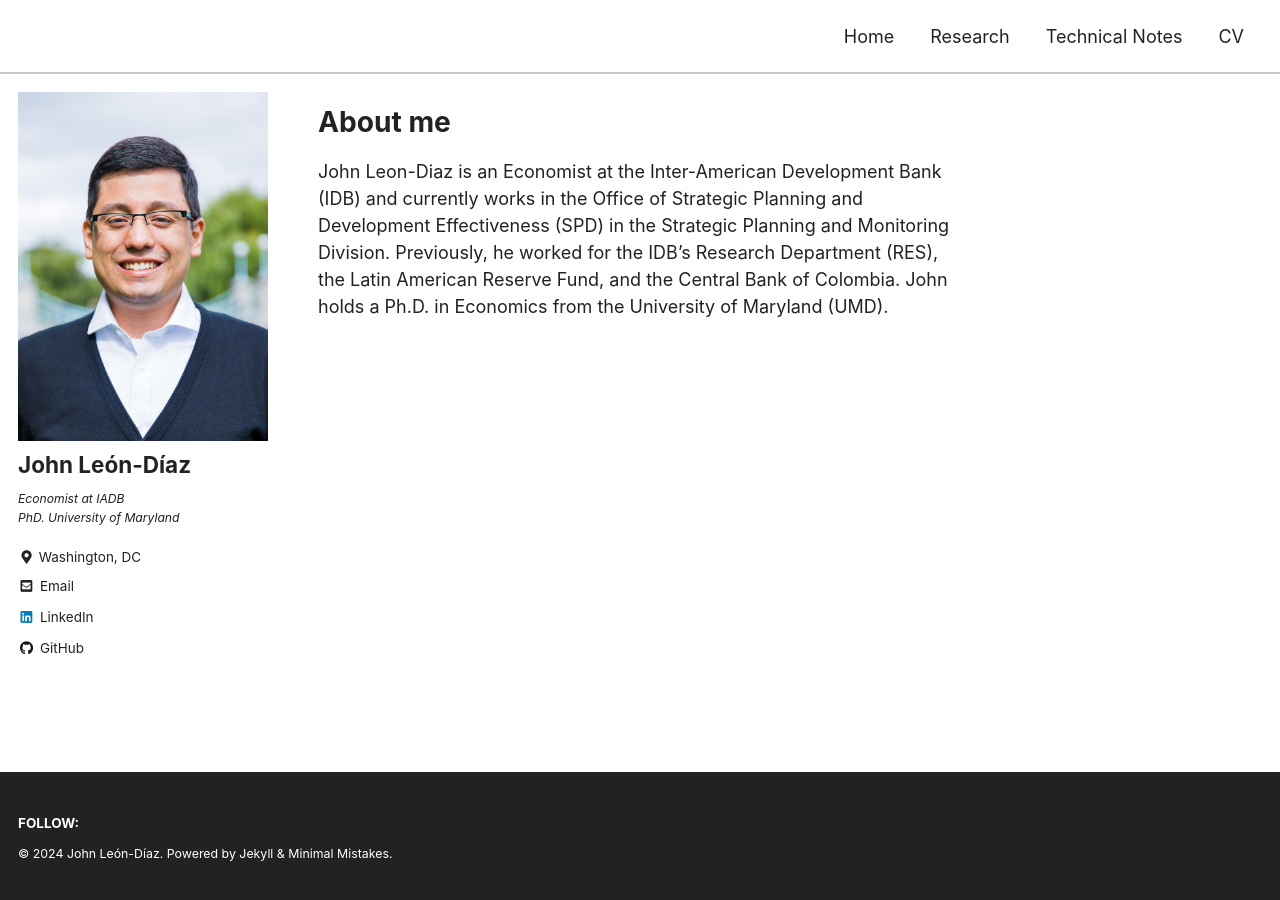
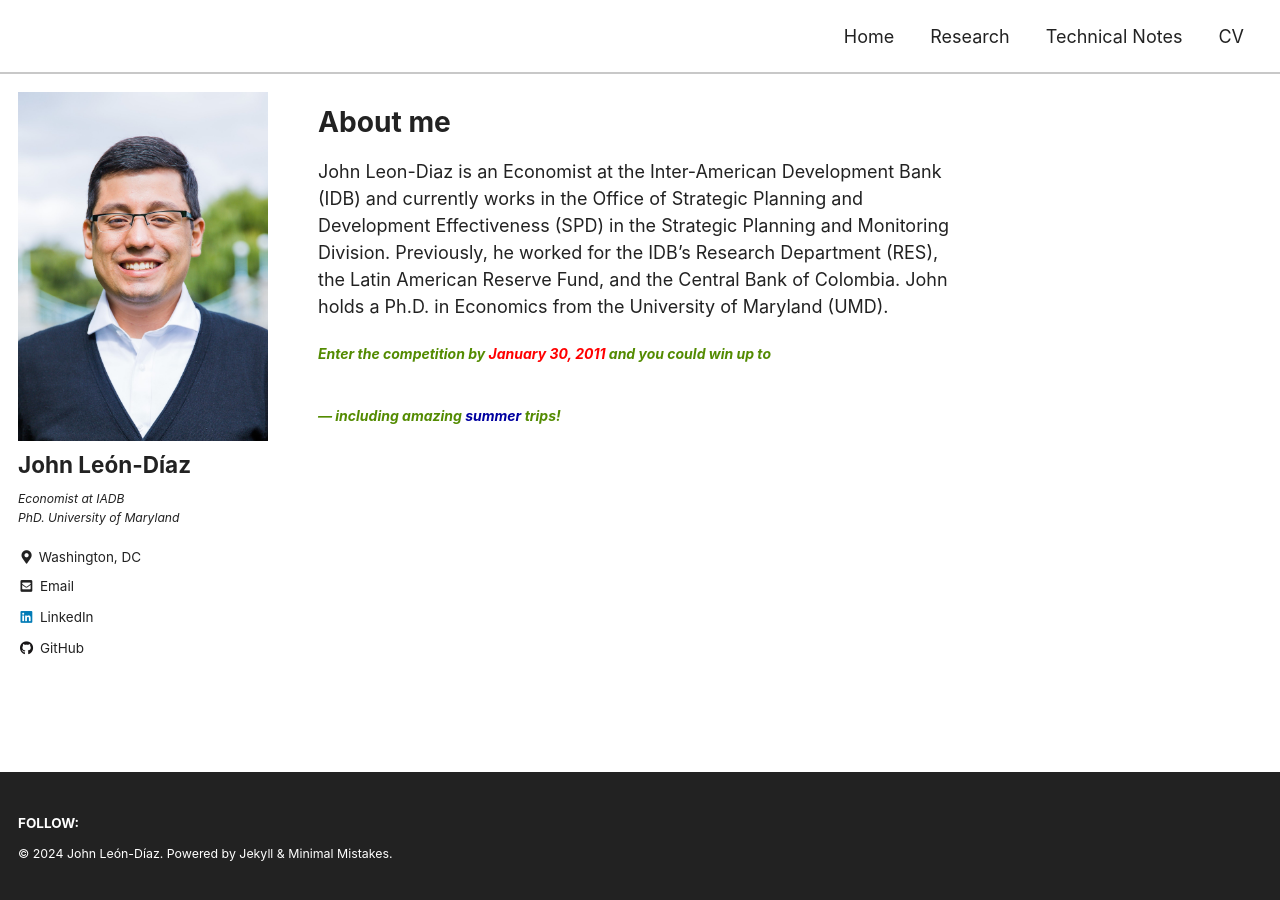
Before and after one commit to jleondia/jleondia.github.io, a Jekyll site: the page built from _pages/home.md, in a window 1280 px wide. Built offline with Jekyll 4.4.1, drawn with Linux system fonts in a browser that asks for light colours; cached includes are drawn as plain includes; formulas are drawn with MathJax 3.

Commit message:
Update home.md

```diff
--- a/_pages/home.md
+++ b/_pages/home.md
@@ -9,3 +9,11 @@ comments: false
 # About me
 
 John Leon-Diaz is an Economist at the Inter-American Development Bank (IDB) and currently works in the Office of Strategic Planning and Development Effectiveness (SPD) in the Strategic Planning and Monitoring Division. Previously, he worked for the IDB’s Research Department (RES), the Latin American Reserve Fund, and the Central Bank of Colombia. John holds a Ph.D. in Economics from the University of Maryland (UMD).
+
+<p style="font-size:14px; color:#538b01; font-weight:bold; font-style:italic;">
+  Enter the competition by
+  <span style="color: #ff0000">January 30, 2011</span>
+  and you could win up to $$$$ — including amazing
+  <span style="color: #0000a0">summer</span>
+  trips!
+</p>
```
